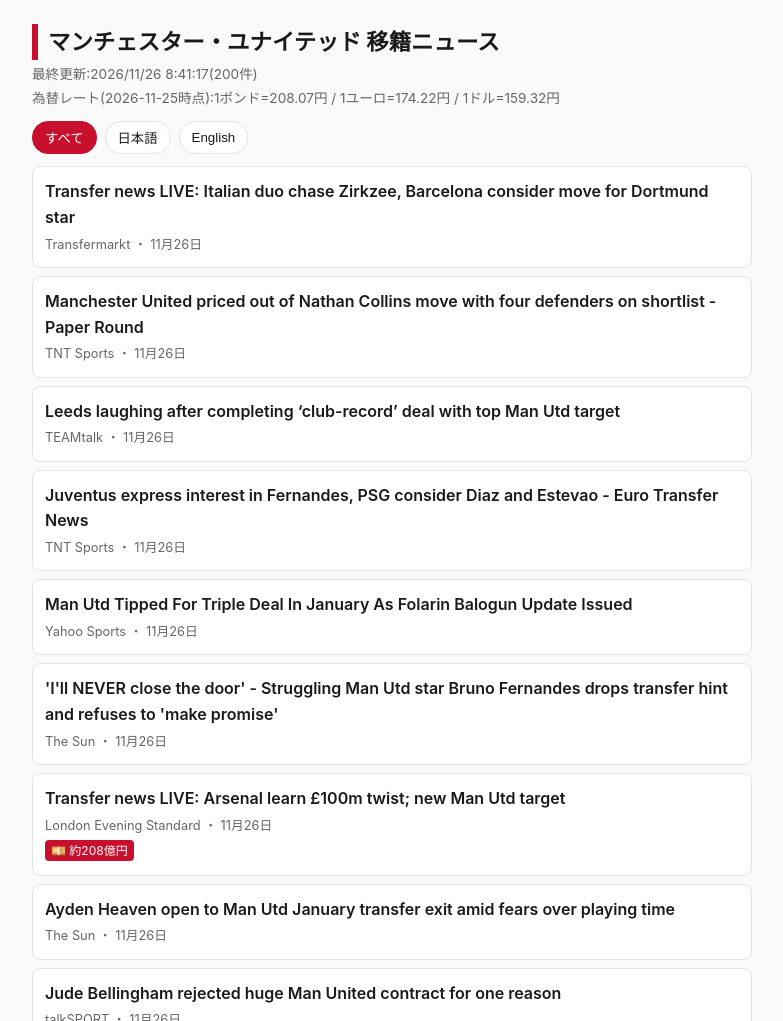
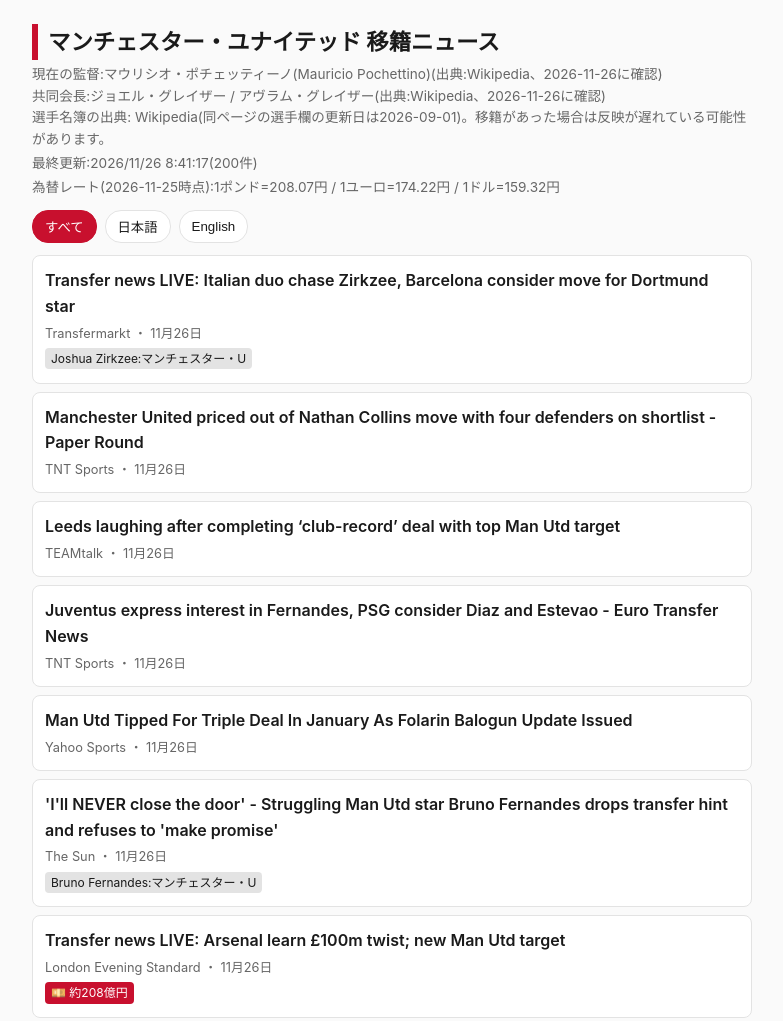
Before and after one commit to kaz-ozy/manutd-news, a plain HTML site: page docs/index.html in a window 1280 px wide. Shown: the top 1021 px of the page, without its empty margins (248-1031 px from the left). Drawn offline with Linux system fonts and the light colour scheme.

Commit message:
監督・フロント・選手の名簿を追加(出典:Wikipedia)
Co-Authored-By: Claude Sonnet 5.5 <noreply@anthropic.com>

```diff
--- a/docs/index.html
+++ b/docs/index.html
@@ -92,9 +92,14 @@ Promise.all([
     const r = news.rates.JPY_per;
     $("rate").textContent = `為替レート(${news.rates.date}時点):1ポンド=${r.GBP}円 / 1ユーロ=${r.EUR}円 / 1ドル=${r.USD}円`;
   } else $("rate").textContent = "為替レートを取得できませんでした。";
+  const lines = [];
   if (ppl.manager && ppl.manager.name) {
-    $("manager").textContent = `現在の監督:${ppl.manager.name}(${ppl.manager.checked}に確認)`;
+    lines.push(`現在の監督:${ppl.manager.name}(出典:${ppl.manager.source}、${ppl.manager.checked}に確認)`);
   }
+  for (const f of ppl.front || []) lines.push(`${f.role}:${f.name}(出典:${f.source}、${f.checked}に確認)`);
+  if (ppl.players_note) lines.push(ppl.players_note);
+  $("manager").innerHTML = "";
+  lines.forEach(t => { const d = document.createElement("div"); d.textContent = t; $("manager").append(d); });
   render();
 }).catch(() => { $("updated").textContent = "データを読み込めませんでした。"; });
 </script>
--- a/docs/people.json
+++ b/docs/people.json
@@ -1,5 +1,259 @@
 {
-  "_説明": "監督と選手の名簿です。Transfermarktなどで確認した情報だけをここに書きます。確認していない情報は入れません。",
-  "manager": null,
-  "players": []
+  "_説明": "監督・フロント・選手の名簿。出典と確認日を必ず書く。確認していない情報は入れない。",
+  "manager": {
+    "name": "マウリシオ・ポチェッティーノ(Mauricio Pochettino)",
+    "checked": "2026-11-26",
+    "source": "Wikipedia"
+  },
+  "front": [
+    {
+      "role": "共同会長",
+      "name": "ジョエル・グレイザー / アヴラム・グレイザー",
+      "checked": "2026-11-26",
+      "source": "Wikipedia"
+    }
+  ],
+  "players_note": "選手名簿の出典: Wikipedia(同ページの選手欄の更新日は2026-09-01)。移籍があった場合は反映が遅れている可能性があります。",
+  "players": [
+    {
+      "names": [
+        "Senne Lammens",
+        "Lammens",
+        "センネ・ラメンス",
+        "ラメンス"
+      ],
+      "club": "マンチェスター・U"
+    },
+    {
+      "names": [
+        "Diogo Dalot",
+        "Dalot",
+        "ダロト"
+      ],
+      "club": "マンチェスター・U"
+    },
+    {
+      "names": [
+        "Noussair Mazraoui",
+        "Mazraoui",
+        "マズラウィ"
+      ],
+      "club": "マンチェスター・U"
+    },
+    {
+      "names": [
+        "Matthijs de Ligt",
+        "de Ligt",
+        "デ・リフト"
+      ],
+      "club": "マンチェスター・U"
+    },
+    {
+      "names": [
+        "Harry Maguire",
+        "Maguire",
+        "マグワイア"
+      ],
+      "club": "マンチェスター・U"
+    },
+    {
+      "names": [
+        "Lisandro Martínez",
+        "Lisandro Martinez",
+        "リサンドロ・マルティネス"
+      ],
+      "club": "マンチェスター・U"
+    },
+    {
+      "names": [
+        "Mason Mount",
+        "メイソン・マウント"
+      ],
+      "club": "マンチェスター・U"
+    },
+    {
+      "names": [
+        "Bruno Fernandes",
+        "ブルーノ・フェルナンデス",
+        "ブルーノ"
+      ],
+      "club": "マンチェスター・U"
+    },
+    {
+      "names": [
+        "Marcus Rashford",
+        "Rashford",
+        "ラッシュフォード"
+      ],
+      "club": "マンチェスター・U"
+    },
+    {
+      "names": [
+        "Matheus Cunha",
+        "Cunha",
+        "クーニャ",
+        "クニャ"
+      ],
+      "club": "マンチェスター・U"
+    },
+    {
+      "names": [
+        "Joshua Zirkzee",
+        "Zirkzee",
+        "ジルクゼー"
+      ],
+      "club": "マンチェスター・U"
+    },
+    {
+      "names": [
+        "Karl Darlow",
+        "Darlow"
+      ],
+      "club": "マンチェスター・U"
+    },
+    {
+      "names": [
+        "Patrick Dorgu",
+        "Dorgu",
+        "ドルグ"
+      ],
+      "club": "マンチェスター・U"
+    },
+    {
+      "names": [
+        "Leny Yoro",
+        "Yoro"
+      ],
+      "club": "マンチェスター・U"
+    },
+    {
+      "names": [
+        "Amad Diallo",
+        "アマド"
+      ],
+      "club": "マンチェスター・U"
+    },
+    {
+      "names": [
+        "Andrey Santos",
+        "アンドレイ・サントス"
+      ],
+      "club": "マンチェスター・U"
+    },
+    {
+      "names": [
+        "Youri Tielemans",
+        "Tielemans",
+        "ティーレマンス"
+      ],
+      "club": "マンチェスター・U"
+    },
+    {
+      "names": [
+        "Bryan Mbeumo",
+        "Mbeumo",
+        "ムベウモ"
+      ],
+      "club": "マンチェスター・U"
+    },
+    {
+      "names": [
+        "Carlos Baleba",
+        "Baleba",
+        "バレバ"
+      ],
+      "club": "マンチェスター・U"
+    },
+    {
+      "names": [
+        "Tom Heaton",
+        "Heaton"
+      ],
+      "club": "マンチェスター・U"
+    },
+    {
+      "names": [
+        "Luke Shaw",
+        "ルーク・ショー"
+      ],
+      "club": "マンチェスター・U"
+    },
+    {
+      "names": [
+        "Manuel Ugarte",
+        "Ugarte",
+        "ウガルテ"
+      ],
+      "club": "マンチェスター・U"
+    },
+    {
+      "names": [
+        "Ayden Heaven",
+        "エイデン・ヘヴン",
+        "ヘヴン"
+      ],
+      "club": "マンチェスター・U"
+    },
+    {
+      "names": [
+        "Shea Lacey",
+        "Lacey"
+      ],
+      "club": "マンチェスター・U"
+    },
+    {
+      "names": [
+        "Kobbie Mainoo",
+        "Mainoo",
+        "メイヌー"
+      ],
+      "club": "マンチェスター・U"
+    },
+    {
+      "names": [
+        "Jack Fletcher"
+      ],
+      "club": "マンチェスター・U"
+    },
+    {
+      "names": [
+        "Tyler Fletcher"
+      ],
+      "club": "マンチェスター・U"
+    },
+    {
+      "names": [
+        "Harry Amass",
+        "Amass"
+      ],
+      "club": "マンチェスター・U"
+    },
+    {
+      "names": [
+        "Benjamin Šeško",
+        "Benjamin Sesko",
+        "Sesko",
+        "Šeško",
+        "シェシュコ"
+      ],
+      "club": "マンチェスター・U"
+    },
+    {
+      "names": [
+        "André Onana",
+        "Andre Onana",
+        "Onana",
+        "オナナ"
+      ],
+      "club": "トラブゾンスポル(レンタル中)"
+    },
+    {
+      "names": [
+        "Altay Bayındır",
+        "Altay Bayindir",
+        "Bayindir"
+      ],
+      "club": "セルタ・ビーゴ(レンタル中)"
+    }
+  ]
 }
```
